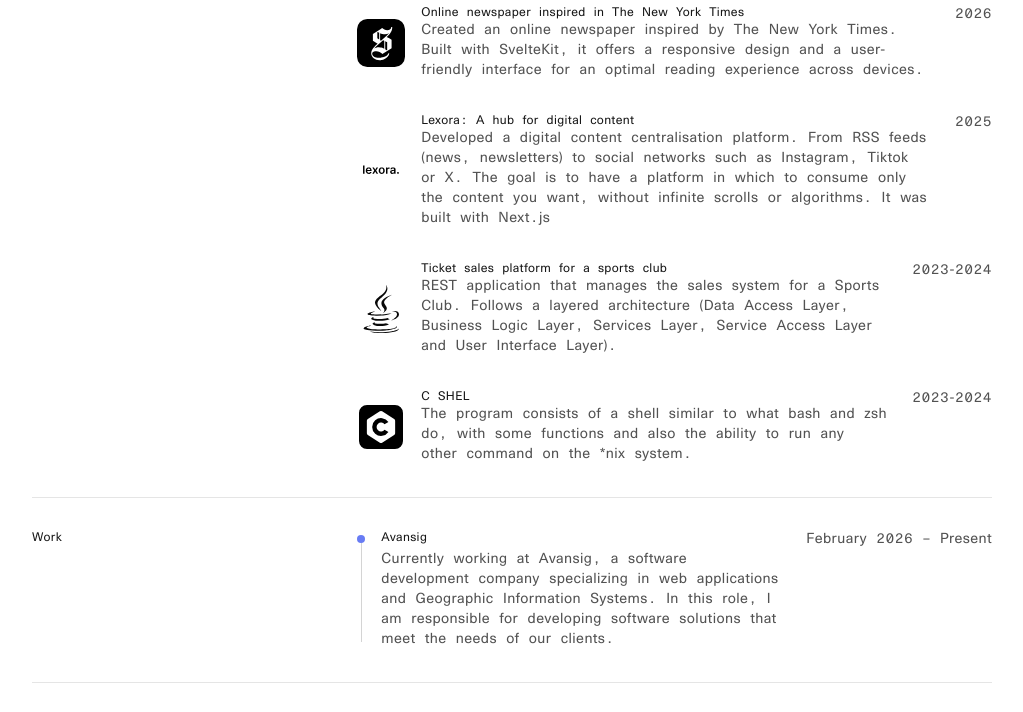
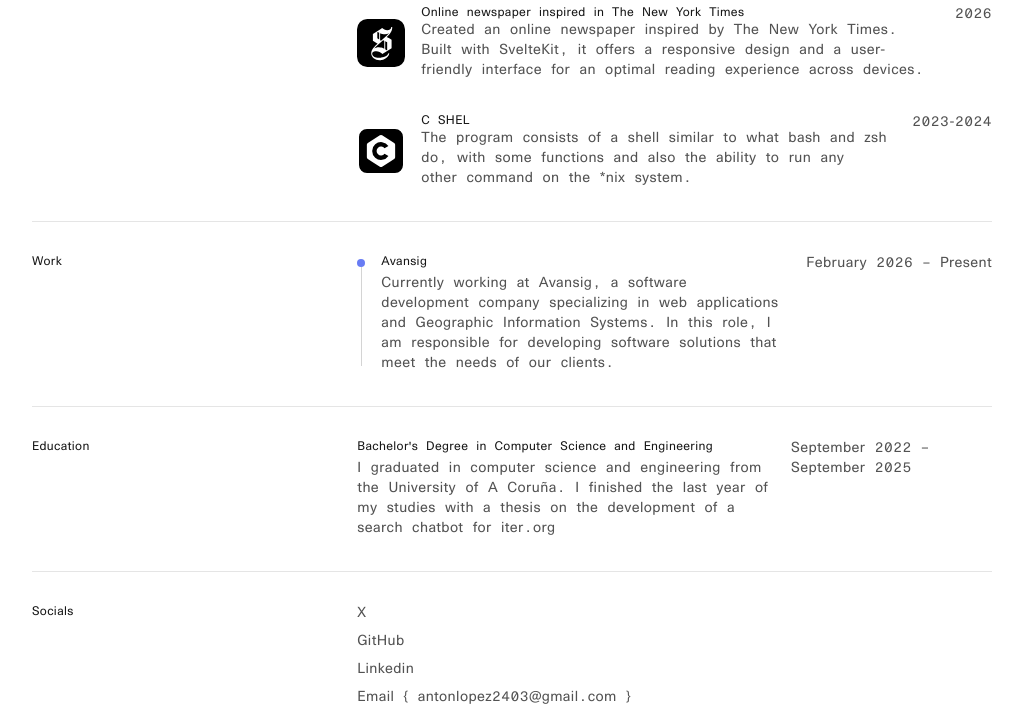
Before and after one commit to antonlnz/antonlnz.github.io, an Astro site: page / in a window 1280 px wide. Shown: the part 856-1568 px from the top of the page, without its empty margins (128-1151 px from the left). Built offline with nearby package versions, Linux system fonts and the light colour scheme; Astro itself is replaced by a stand-in of ours.

Commit message:
refactor: drop Lexora and the ticket sales platform from projects
Co-Authored-By: Claude Opus 5.5 <noreply@anthropic.com>

```diff
--- a/src/components/landing/Projects.astro
+++ b/src/components/landing/Projects.astro
@@ -4,8 +4,6 @@ import { Image } from "astro:assets";
 import Iter from "@/images/icons/iter.svg";
 import Kairos from "@/images/icons/kairos-logo-dark.svg";
 import KairosClear from "@/images/icons/kairos-logo-clear.svg";
-import Lexora from "@/images/icons/lexora.svg";
-import Java from "@/images/icons/java.svg";
 import Retriever from "@/images/icons/retriever.svg";
 import C from "@/images/icons/c.svg";
 import SpainTimes from "@/images/icons/spain-times.svg";
@@ -43,21 +41,6 @@ const data = [
     image: SpainTimes,
     link: "https://news.antonlnz.com",
     description: `Created an online newspaper inspired by The New York Times. Built with SvelteKit, it offers a responsive design and a user-friendly interface for an optimal reading experience across devices.`,
-    invertInDark: true,
-  },
-  {
-    year: "2025",
-    title: "Lexora: A hub for digital content",
-    image: Lexora,
-    link: "https://github.com/antonlnz/lexora",
-    description: `Developed a digital content centralisation platform. From RSS feeds (news, newsletters) to social networks such as Instagram, Tiktok or X. The goal is to have a platform in which to consume only the content you want, without infinite scrolls or algorithms. It was built with Next.js`,
-  },
-  {
-    year: "2023-2024",
-    link: "https://github.com/antonlnz/ticket-sales-platform",
-    image: Java,
-    title: "Ticket sales platform for a sports club",
-    description: `REST application that manages the sales system for a Sports Club. Follows a layered architecture (Data Access Layer, Business Logic Layer, Services Layer, Service Access Layer and User Interface Layer).`,
     invertInDark: true,
   },
   {
```
